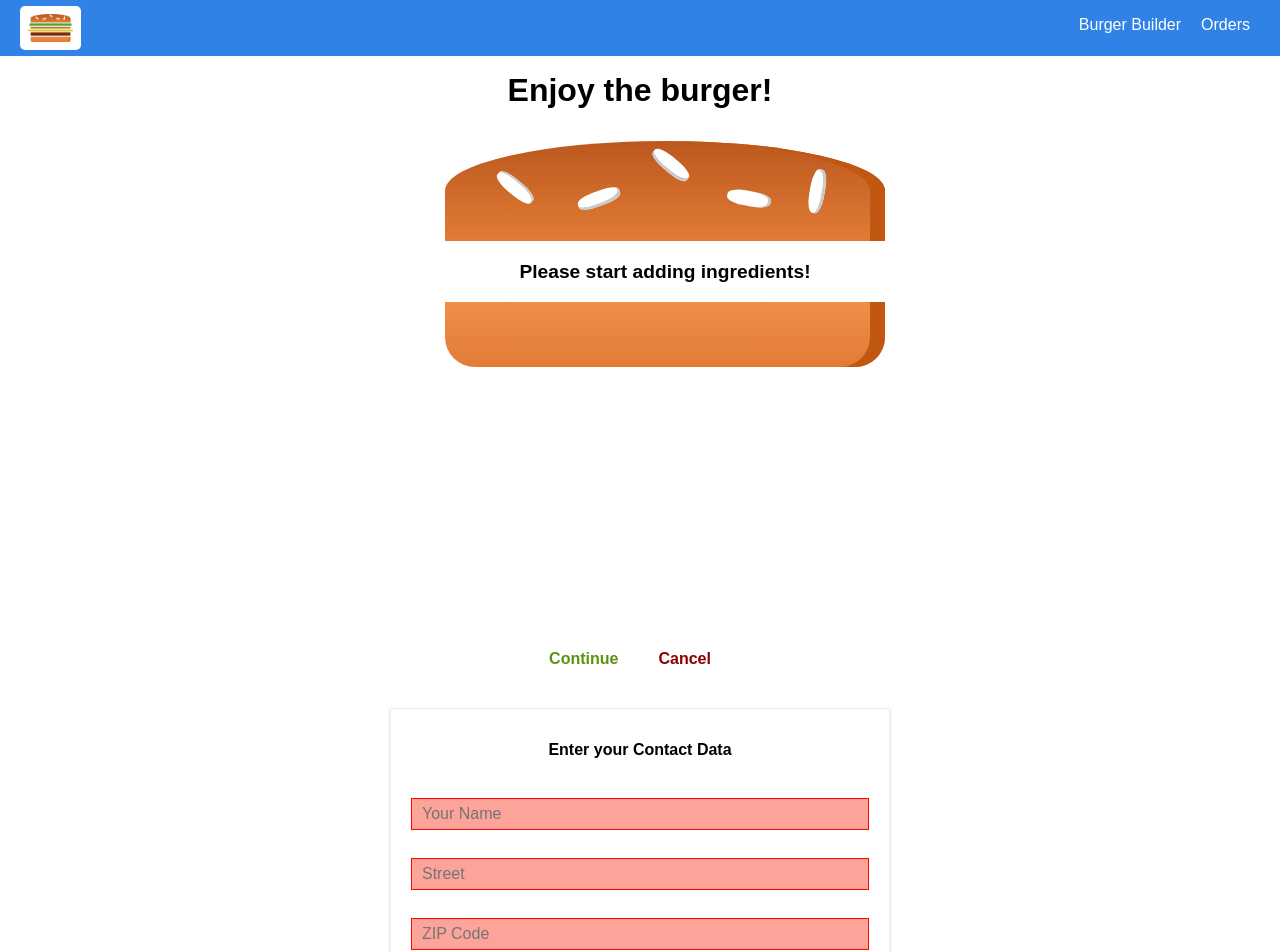
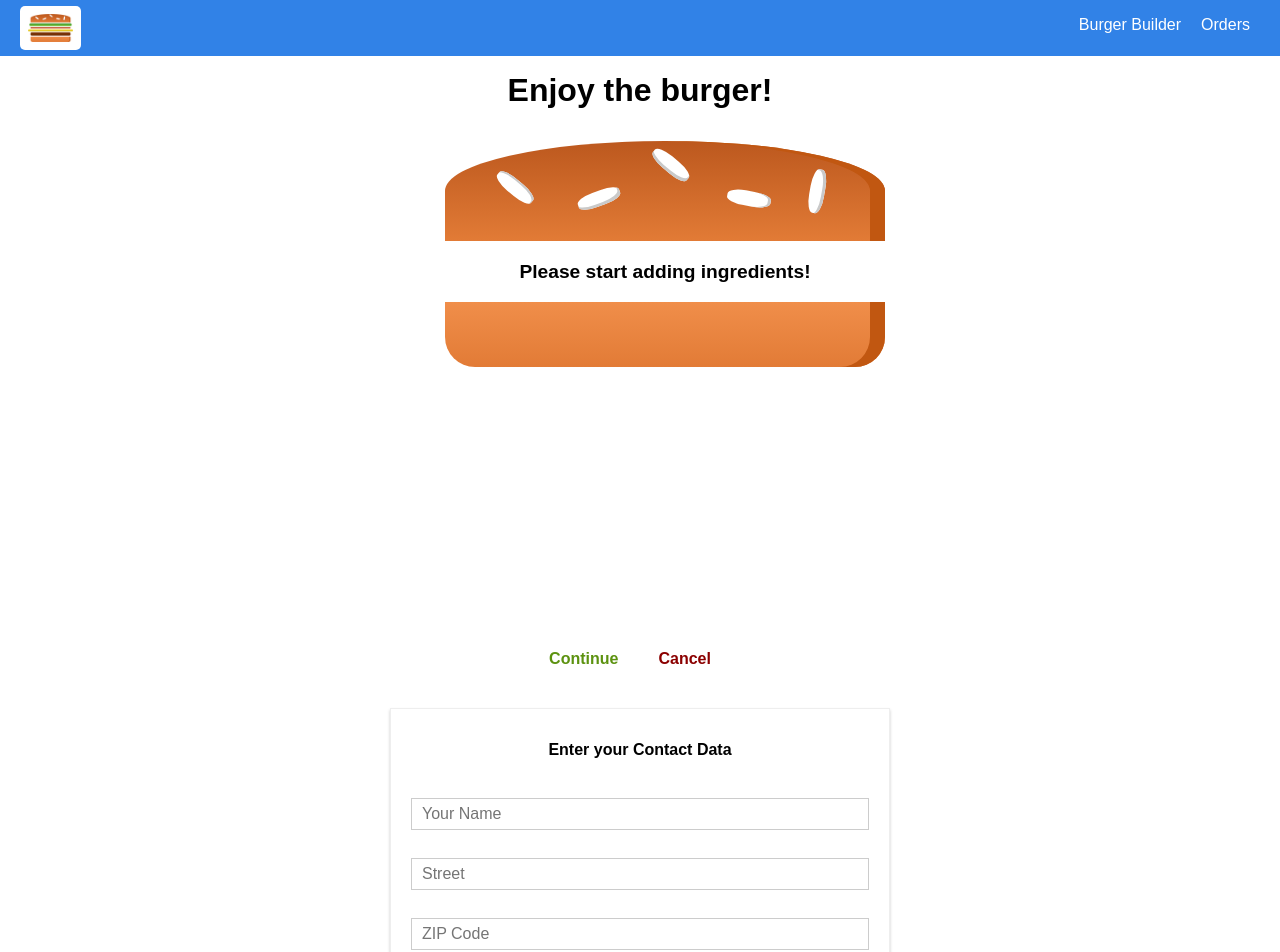
Before and after one commit to Norman518/burger-builder-react, a React app: page /checkout/contact-data in a window 1280 px wide. Shown: the top 952 px of the page. Built offline with nearby package versions, Linux system fonts and the light colour scheme.

Commit message:
form doesnt start off as invalid

```diff
--- a/src/components/UI/Input/Input.js
+++ b/src/components/UI/Input/Input.js
@@ -5,7 +5,7 @@
 const input = (props) => {
   let inputElement = null;
   const inputClasses = [classes.InputElement]
-  if (props.invalid && props.shouldValidate) {
+  if (props.invalid && props.shouldValidate && props.touched) {
     inputClasses.push(classes.Invalid);
   }
   switch (props.elementType) {
--- a/src/containers/Checkout/ContactData/ContactData.js
+++ b/src/containers/Checkout/ContactData/ContactData.js
@@ -19,7 +19,8 @@
                 validation: {
                     required: true
                 },
-                valid: false
+                valid: false,
+                touched: false
             },
             street: {
                 elementType: 'input',
@@ -31,7 +32,8 @@
                 validation: {
                     required: true
                 },
-                valid: false
+                valid: false,
+                touched: false
             },
             zipCode: {
                 elementType: 'input',
@@ -45,7 +47,8 @@
                     minLength: 5,
                     maxLength: 5
                 },
-                valid: false
+                valid: false,
+                touched: false
             },
             country: {
                 elementType: 'input',
@@ -57,7 +60,8 @@
                 validation: {
                     required: true
                 },
-                valid: false
+                valid: false,
+                touched: false
             },
             email: {
                 elementType: 'input',
@@ -69,7 +73,8 @@
                 validation: {
                     required: true
                 },
-                valid: false
+                valid: false,
+                touched: false
             },
             deliveryMethod: {
                 elementType: 'select',
@@ -128,8 +133,8 @@
         };
         updatedFormElement.value = event.target.value;
         updatedFormElement.valid = this.checkValidity(updatedFormElement.value, updatedFormElement.validation)
+        updatedFormElement.touched = true;
         updatedOrderForm[inputIdentifier] = updatedFormElement;
-
         this.setState({ orderForm: updatedOrderForm });
     }
 
@@ -150,7 +155,8 @@
                         elementConfig={formElement.config.elementConfig}
                         value={formElement.config.value}
                         invalid={!formElement.config.valid}
-                        shouldValidate = {formElement.config.validation}
+                        shouldValidate={formElement.config.validation}
+                        touched={formElement.config.touched}
                         changed={(event) => this.inputChangedHandler(event, formElement.id)} />
                 ))}
                 <Button btnType="Success">ORDER</Button>
```
